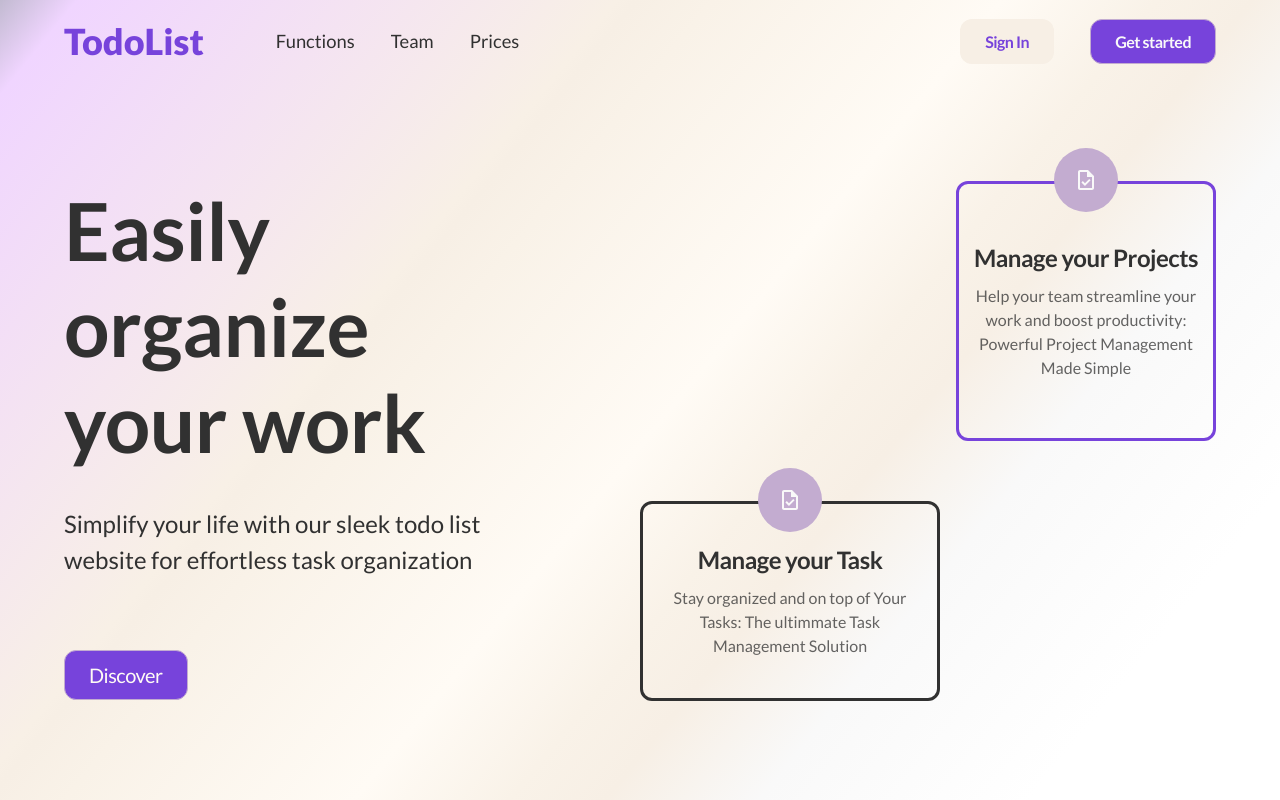
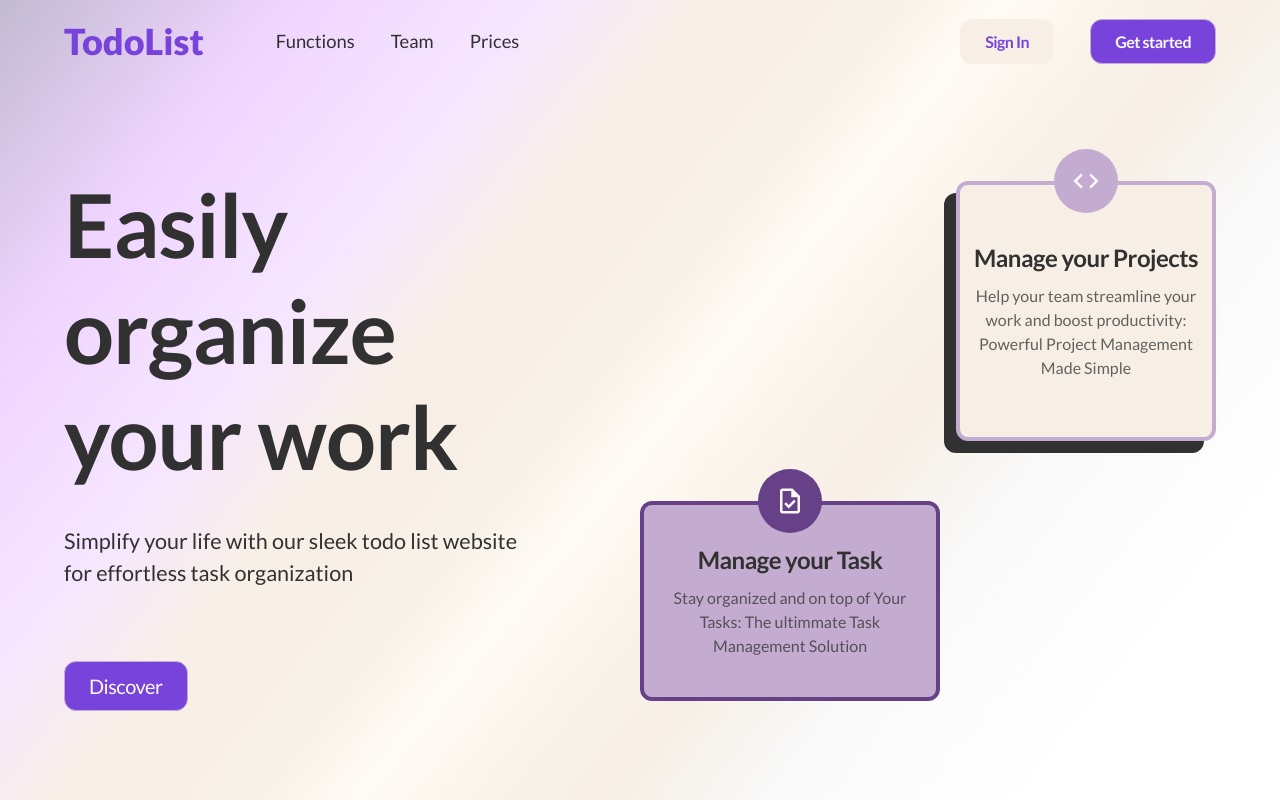
Before and after one commit to JakubWojtkowski/toDoList-v2, a React (Create React App) app: page / in a window 1280 px wide. Built offline with nearby package versions, Linux system fonts and the light colour scheme; no server answers; the database is empty.

Commit message:
Minor changes

```diff
--- a/src/assets/index.css
+++ b/src/assets/index.css
@@ -16,10 +16,11 @@ body {
     rgba(247, 239, 229, 1) 35%,
     rgba(249, 242, 232, 1) 40%,
     rgba(255, 251, 245, 1) 48%,
-    rgba(249, 242, 232, 1) 63%,
-    rgba(247, 239, 229, 1) 67%,
-    rgba(248, 240, 230, 1) 68%,
-    rgba(240, 213, 255, 1) 96%,
+    rgba(249, 242, 232, 1) 53%,
+    rgba(247, 239, 229, 1) 60%,
+    rgba(248, 240, 230, 1) 63%,
+    rgba(240, 213, 255, 0.6) 72%,
+    rgba(240, 213, 255, 1) 85%,
     rgba(194, 186, 209, 1) 100%
   );
   background-repeat: no-repeat;
--- a/src/pages/Home/Hero.js
+++ b/src/pages/Home/Hero.js
@@ -1,4 +1,4 @@
-import { TaskOutlined } from "@mui/icons-material";
+import { Code, TaskOutlined } from "@mui/icons-material";
 import React from "react";
 import styled from "styled-components";
 
@@ -18,7 +18,7 @@ function Hero() {
 
       <Cards>
         <TaskCard>
-          <CircleIcon>
+          <CircleIcon tasks="tasks">
             <TaskOutlined />
           </CircleIcon>
           <CardHeading>Manage your Task</CardHeading>
@@ -29,7 +29,7 @@ function Hero() {
         </TaskCard>
         <ProjectsCard>
           <CircleIcon>
-            <TaskOutlined />
+            <Code />
           </CircleIcon>
           <CardHeading>Manage your Projects</CardHeading>
           <CardSubHeading>
@@ -60,14 +60,14 @@ const TextHero = styled.div`
 `;
 
 const Heading = styled.h1`
-  font-size: clamp(3rem, 7.5vw, 5rem);
-  letter-spacing: -0.5px;
+  font-size: clamp(3rem, 7.5vw, 5.5rem);
+  letter-spacing: -1px;
 `;
 
 const SubHeading = styled.p`
-  font-size: 24px;
+  font-size: 1.35rem;
   line-height: 1.5;
-  width: 75%;
+  width: 80%;
   margin-bottom: 36px;
 `;
 
@@ -104,18 +104,21 @@ const TaskCard = styled.div`
   align-items: center;
   justify-content: center;
   gap: 12px;
-  border: 3px solid #313131;
+  border: 4px solid #674188;
   border-radius: 12px;
   grid-row: 2;
   padding: 10px;
+  background: #c3acd0;
 `;
 
 const ProjectsCard = styled(TaskCard)`
   width: 260px;
   height: 260px;
-  border-color: #7743db;
+  border-color: #c3acd0;
   grid-row: 1;
   grid-column: 3;
+  box-shadow: -12px 12px #313131;
+  background: #f7efe5;
 `;
 
 const CardHeading = styled.h2`
@@ -131,7 +134,7 @@ const CardSubHeading = styled.p`
 
 const CircleIcon = styled.div`
   position: absolute;
-  background: #c3acd0;
+  background: ${(props) => (props.tasks === "tasks" ? "#674188" : "#c3acd0")};
   width: 64px;
   height: 64px;
   border-radius: 50%;
@@ -141,5 +144,6 @@ const CircleIcon = styled.div`
 
   .MuiSvgIcon-root {
     color: #f9f9f9 !important;
+    font-size: 30px !important;
   }
 `;
```
